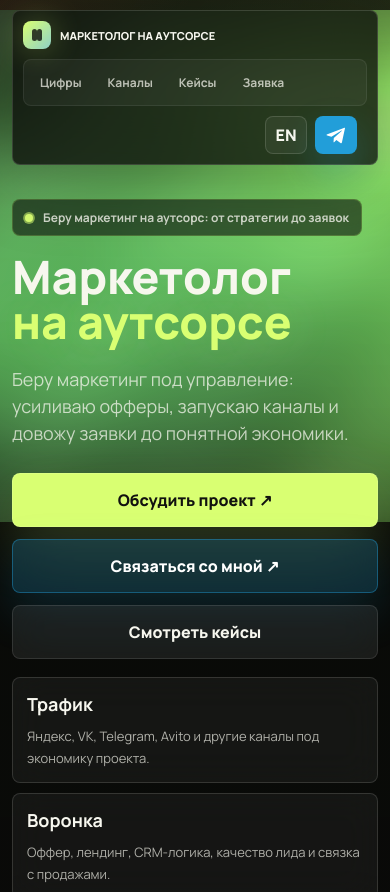
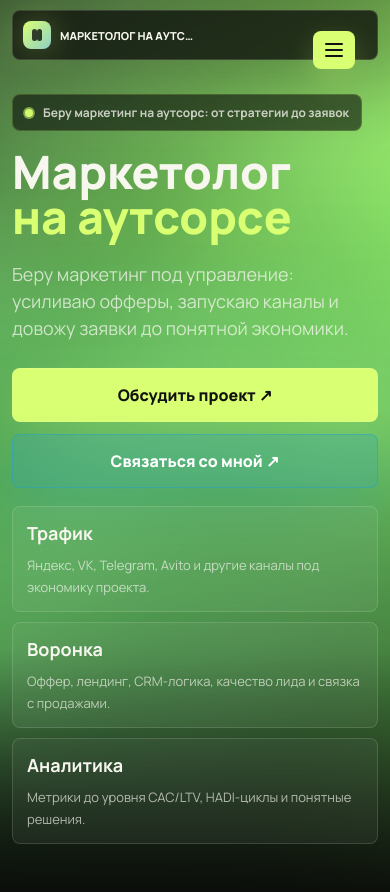
Before and after one commit to isrmtnkv/isrmtnkv-marketing, a plain HTML site: page index.html in a window 390 px wide. Shown: the top 892 px of the page. Drawn offline with Linux system fonts and the light colour scheme.

Commit message:
Add files via upload

```diff
--- a/index.html
+++ b/index.html
@@ -202,11 +202,63 @@
         background: rgba(255, 255, 255, 0.07);
       }
 
+      .nav-lang-toggle {
+        display: none;
+      }
+
       .header-actions {
         display: flex;
         gap: 10px;
         align-items: center;
         justify-content: end;
+      }
+
+      .menu-toggle {
+        display: none;
+        width: 48px;
+        height: 42px;
+        border: 1px solid var(--line);
+        border-radius: 8px;
+        color: var(--ink);
+        background: rgba(255, 255, 255, 0.055);
+        cursor: pointer;
+        transition:
+          transform 180ms ease,
+          border-color 180ms ease,
+          background 180ms ease;
+      }
+
+      .menu-toggle:hover,
+      .menu-toggle[aria-expanded="true"] {
+        border-color: rgba(217, 255, 114, 0.36);
+        background: rgba(255, 255, 255, 0.09);
+      }
+
+      .menu-toggle span {
+        display: block;
+        width: 18px;
+        height: 2px;
+        border-radius: 2px;
+        background: currentColor;
+        transition:
+          transform 180ms ease,
+          opacity 180ms ease;
+      }
+
+      .menu-toggle span + span {
+        margin-top: 4px;
+      }
+
+      .menu-toggle[aria-expanded="true"] span:nth-child(1) {
+        transform: translateY(6px) rotate(45deg);
+      }
+
+      .menu-toggle[aria-expanded="true"] span:nth-child(2) {
+        opacity: 0;
+      }
+
+      .menu-toggle[aria-expanded="true"] span:nth-child(3) {
+        transform: translateY(-6px) rotate(-45deg);
       }
 
       .lang-toggle {
@@ -237,6 +289,9 @@
         min-height: 42px;
         border-radius: 8px;
         font-weight: 800;
+        line-height: 1;
+        text-align: center;
+        white-space: nowrap;
         transition:
           transform 190ms ease,
           box-shadow 190ms ease,
@@ -1611,22 +1666,24 @@
         body {
           min-width: 0;
           background:
-            linear-gradient(180deg, rgba(9, 10, 8, 0.1), #090a08 46%),
-            url("./assets/signal-field.png") center top / 210% auto no-repeat,
+            linear-gradient(180deg, rgba(9, 10, 8, 0.06), #090a08 740px),
+            url("./assets/signal-field.png") center top / cover no-repeat,
             var(--bg);
         }
 
         .shell {
-          width: min(100% - 28px, 720px);
+          width: calc(100% - 24px);
+          max-width: 720px;
         }
 
         .topbar {
           top: 10px;
+          position: sticky;
           grid-template-columns: minmax(0, 1fr) auto;
           gap: 10px;
           min-height: 0;
           margin-top: 10px;
-          padding: 10px;
+          padding: 10px 58px 10px 10px;
         }
 
         .brand {
@@ -1647,39 +1704,99 @@
         }
 
         .nav {
-          grid-column: 1 / -1;
+          position: absolute;
+          top: calc(100% + 8px);
+          right: 0;
+          left: 0;
+          display: none;
+          flex-direction: column;
+          align-items: stretch;
           justify-content: start;
+          width: auto;
+          padding: 8px;
+          border-color: var(--line);
+          background: rgba(12, 14, 11, 0.94);
+          box-shadow: 0 18px 70px rgba(0, 0, 0, 0.38);
+          backdrop-filter: blur(24px);
+        }
+
+        .nav.is-open {
+          display: flex;
+        }
+
+        .nav a {
           width: 100%;
-          overflow-x: auto;
-          scrollbar-width: none;
-        }
-
-        .nav::-webkit-scrollbar {
-          display: none;
-        }
-
-        .nav a {
-          flex: 0 0 auto;
-          padding: 9px 11px;
-          font-size: 12px;
+          padding: 13px 14px;
+          font-size: 13px;
+        }
+
+        .nav-lang-toggle {
+          display: flex;
+          align-items: center;
+          justify-content: center;
+          width: 100%;
+          min-height: 44px;
+          border: 1px solid rgba(255, 255, 255, 0.075);
+          border-radius: 7px;
+          color: var(--ink);
+          font-weight: 800;
+          background: rgba(255, 255, 255, 0.055);
+          cursor: pointer;
         }
 
         .header-actions {
           gap: 8px;
         }
 
+        .menu-toggle {
+          position: fixed;
+          top: 20px;
+          right: 22px;
+          z-index: 80;
+          display: inline-flex;
+          flex-direction: column;
+          align-items: center;
+          justify-content: center;
+          color: var(--dark-text);
+          border-color: transparent;
+          background: var(--lime);
+          box-shadow: 0 10px 28px rgba(217, 255, 114, 0.2);
+        }
+
         .lang-toggle,
-        .tg-icon {
+        .tg-icon,
+        .menu-toggle {
           width: 42px;
           height: 38px;
           min-height: 38px;
         }
 
+        .topbar .tg-icon {
+          display: none;
+        }
+
+        .topbar .lang-toggle {
+          display: none;
+        }
+
         .hero {
+          position: relative;
           grid-template-columns: 1fr;
-          gap: 34px;
+          gap: 0;
           min-height: auto;
-          padding: 42px 0 30px;
+          padding: 42px 0 46px;
+          isolation: isolate;
+        }
+
+        .hero::before {
+          position: absolute;
+          inset: -92px calc((100vw - 100%) / -2) -24px;
+          z-index: -1;
+          content: "";
+          background:
+            linear-gradient(180deg, rgba(9, 10, 8, 0.08), rgba(9, 10, 8, 0.22) 72%, #090a08 100%),
+            url("./assets/signal-field.png") center top / cover no-repeat,
+            #214c22;
         }
 
         .eyebrow {
@@ -1698,6 +1815,7 @@
           margin-top: 22px;
           font-size: 18px;
           line-height: 1.5;
+          overflow-wrap: break-word;
         }
 
         .hero-actions {
@@ -1722,8 +1840,7 @@
         }
 
         .stage-wrap {
-          min-height: 0;
-          perspective: none;
+          display: none;
         }
 
         .growth-board {
@@ -1989,7 +2106,7 @@
         }
 
         .brand span:last-child {
-          max-width: 168px;
+          max-width: 136px;
         }
 
         h1 {
@@ -2078,11 +2195,18 @@
           <span data-ru="Маркетолог на аутсорсе" data-en="Outsourced marketer">Маркетолог на аутсорсе</span>
         </a>
 
+        <button class="menu-toggle" type="button" aria-label="Открыть меню" aria-expanded="false" data-menu-toggle>
+          <span></span>
+          <span></span>
+          <span></span>
+        </button>
+
         <nav class="nav" aria-label="Разделы сайта">
           <a href="#stats" data-ru="Цифры" data-en="Numbers">Цифры</a>
           <a href="#offer" data-ru="Каналы" data-en="Channels">Каналы</a>
           <a href="#cases" data-ru="Кейсы" data-en="Cases">Кейсы</a>
           <a href="#lead-form" data-ru="Заявка" data-en="Lead form">Заявка</a>
+          <button class="nav-lang-toggle" type="button" aria-label="Switch language" data-mobile-lang-toggle>EN</button>
         </nav>
 
         <div class="header-actions">
@@ -2112,7 +2236,6 @@
             <div class="hero-actions reveal">
               <a class="button primary magnetic" href="#lead-form" data-ru="Обсудить проект ↗" data-en="Discuss a project ↗">Обсудить проект ↗</a>
               <a class="button telegram magnetic" href="https://t.me/isrmtnkv" target="_blank" rel="noreferrer" data-ru="Связаться со мной ↗" data-en="Contact me ↗">Связаться со мной ↗</a>
-              <a class="button magnetic" href="#cases" data-ru="Смотреть кейсы" data-en="View cases">Смотреть кейсы</a>
             </div>
             <div class="hero-mini reveal">
               <div class="mini-item">
@@ -2580,7 +2703,10 @@
     <script>
       const root = document.documentElement;
       const reduceMotion = window.matchMedia("(prefers-reduced-motion: reduce)").matches;
+      const nav = document.querySelector(".nav");
+      const menuToggle = document.querySelector("[data-menu-toggle]");
       const langButton = document.querySelector("[data-lang-toggle]");
+      const mobileLangButton = document.querySelector("[data-mobile-lang-toggle]");
       const leadForm = document.querySelector("[data-lead-form]");
       const formStatus = document.querySelector("[data-form-status]");
       const moreCasesButton = document.querySelector("[data-more-cases]");
@@ -2597,7 +2723,13 @@
           node.placeholder = node.dataset[`placeholder${lang === "ru" ? "Ru" : "En"}`];
         });
         langButton.textContent = lang === "ru" ? "EN" : "RU";
+        if (mobileLangButton) {
+          mobileLangButton.textContent = lang === "ru" ? "English" : "Русский";
+        }
         langButton.setAttribute("aria-label", lang === "ru" ? "Switch to English" : "Переключить на русский");
+        if (mobileLangButton) {
+          mobileLangButton.setAttribute("aria-label", lang === "ru" ? "Switch to English" : "Переключить на русский");
+        }
         localStorage.setItem("siteLang", lang);
         document.querySelectorAll("[data-stat]").forEach((node) => {
           renderStat(node, node.dataset.done === "true" ? Number(node.dataset.target) : 0);
@@ -2647,7 +2779,55 @@
       langButton.addEventListener("click", () => {
         const nextLang = document.documentElement.lang === "ru" ? "en" : "ru";
         applyLang(nextLang);
+        setMenuOpen(false);
       });
+
+      if (mobileLangButton) {
+        mobileLangButton.addEventListener("click", () => {
+          const nextLang = document.documentElement.lang === "ru" ? "en" : "ru";
+          applyLang(nextLang);
+          setMenuOpen(false);
+        });
+      }
+
+      function setMenuOpen(isOpen) {
+        if (!menuToggle || !nav) return;
+
+        nav.classList.toggle("is-open", isOpen);
+        menuToggle.setAttribute("aria-expanded", String(isOpen));
+        menuToggle.setAttribute(
+          "aria-label",
+          isOpen
+            ? (document.documentElement.lang === "ru" ? "Закрыть меню" : "Close menu")
+            : (document.documentElement.lang === "ru" ? "Открыть меню" : "Open menu")
+        );
+      }
+
+      if (menuToggle && nav) {
+        setMenuOpen(false);
+
+        menuToggle.addEventListener("click", () => {
+          setMenuOpen(menuToggle.getAttribute("aria-expanded") !== "true");
+        });
+
+        nav.addEventListener("click", (event) => {
+          if (event.target.closest("a")) {
+            setMenuOpen(false);
+          }
+        });
+
+        document.addEventListener("keydown", (event) => {
+          if (event.key === "Escape") {
+            setMenuOpen(false);
+          }
+        });
+
+        window.addEventListener("resize", () => {
+          if (window.innerWidth > 900) {
+            setMenuOpen(false);
+          }
+        });
+      }
 
       if (!reduceMotion) {
         window.addEventListener("pointermove", (event) => {
```
